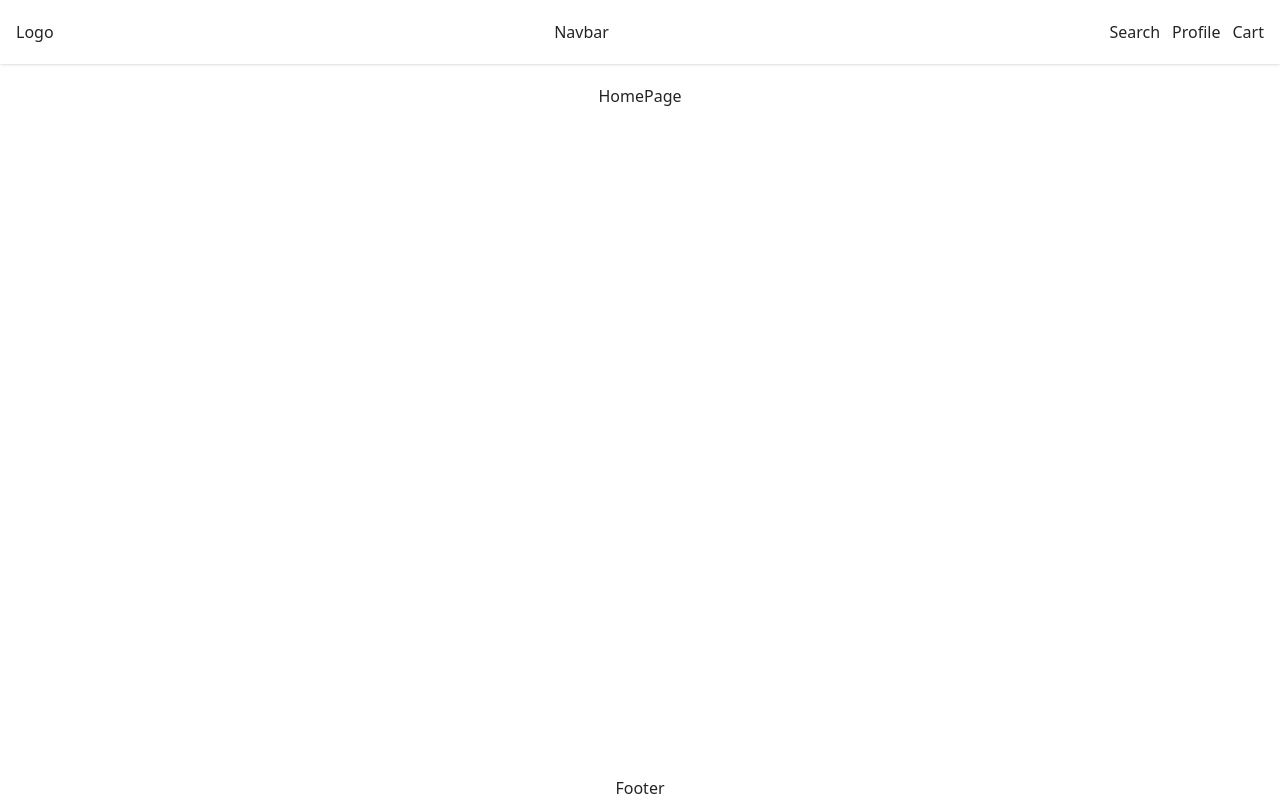
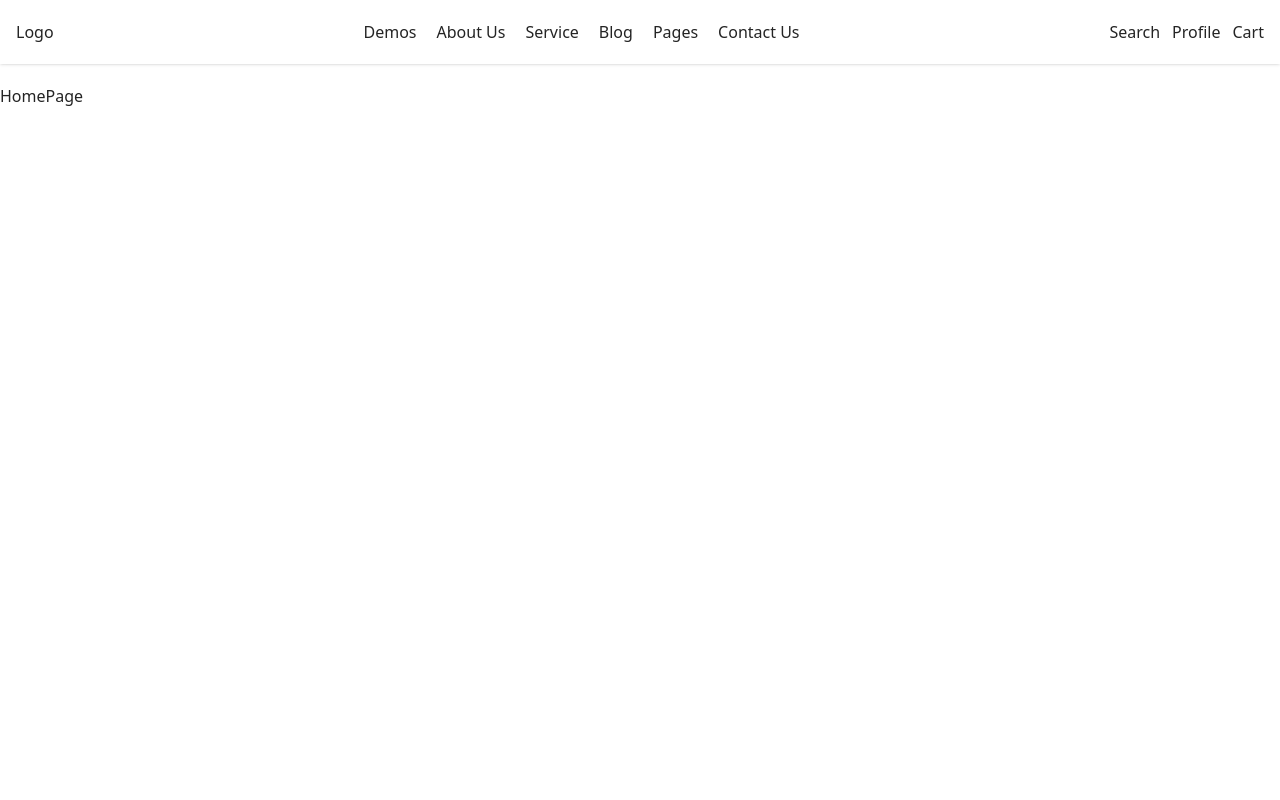
Before and after one commit to ashishthomas/Kira-Beauty-Ecommerce, a React (Vite) app: page /home in a window 1280 px wide. Built offline with nearby package versions, Linux system fonts and the light colour scheme.

Commit message:
Updated navbar and header

```diff
--- a/src/components/AppLayout/AppLayout.scss
+++ b/src/components/AppLayout/AppLayout.scss
@@ -1,5 +1,4 @@
 .content-section {
-    position: relative;
-    top:4rem;
+    margin-top:4rem;
     padding: 20px 0px;
 }
--- a/src/components/AppLayout/AppLayout.tsx
+++ b/src/components/AppLayout/AppLayout.tsx
@@ -1,16 +1,14 @@
 import { Outlet } from "react-router";
 import Header from "../Header/Header";
-import Footer from "../Footer/Footer";
 import "./AppLayout.scss";
 
 const AppLayout: React.FC = () => {
   return (
     <div className="flex flex-col h-screen items-center">
       <Header />
-      <div className="content-section">
+      <div className="content-section w-full">
         <Outlet />
       </div>
-      <Footer />
     </div>
   );
 };
--- a/src/components/common/Navbar/Navbar.tsx
+++ b/src/components/common/Navbar/Navbar.tsx
@@ -1,9 +1,30 @@
-import React from 'react'
+import React from "react";
 
 const Navbar = () => {
   return (
-    <div className='navbar'>Navbar</div>
-  )
-}
+    <nav className="navbar">
+      <ul className="nav-links flex flex-row gap-5 items-center justify-center">
+        <li>
+          <a href="#">Demos</a>
+        </li>
+        <li>
+          <a href="#">About Us</a>
+        </li>
+        <li>
+          <a href="#">Service</a>
+        </li>
+        <li>
+          <a href="#">Blog</a>
+        </li>
+        <li>
+          <a href="#">Pages</a>
+        </li>
+        <li>
+          <a href="#">Contact Us</a>
+        </li>
+      </ul>
+    </nav>
+  );
+};
 
-export default Navbar
+export default Navbar;
```
Also changed, not shown: src/components/Header/Header.tsx (+7 -7 lines).
